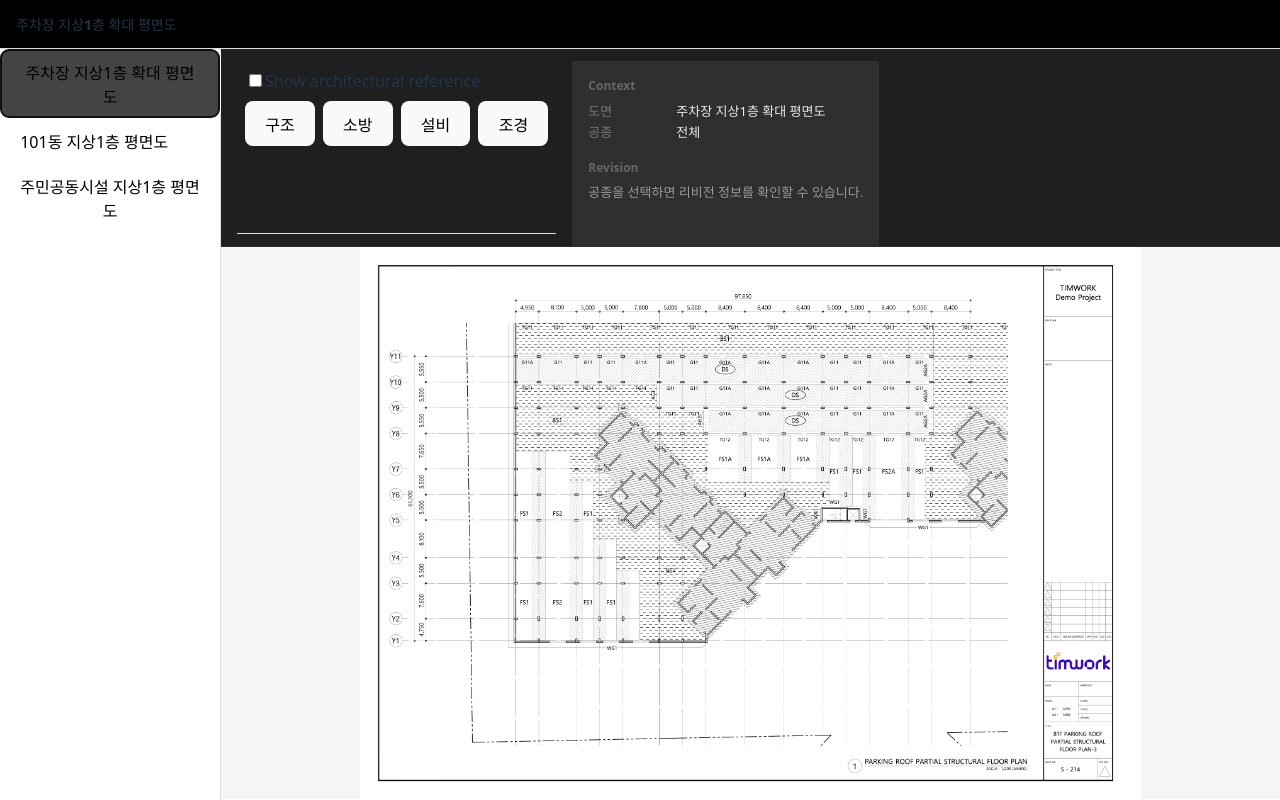
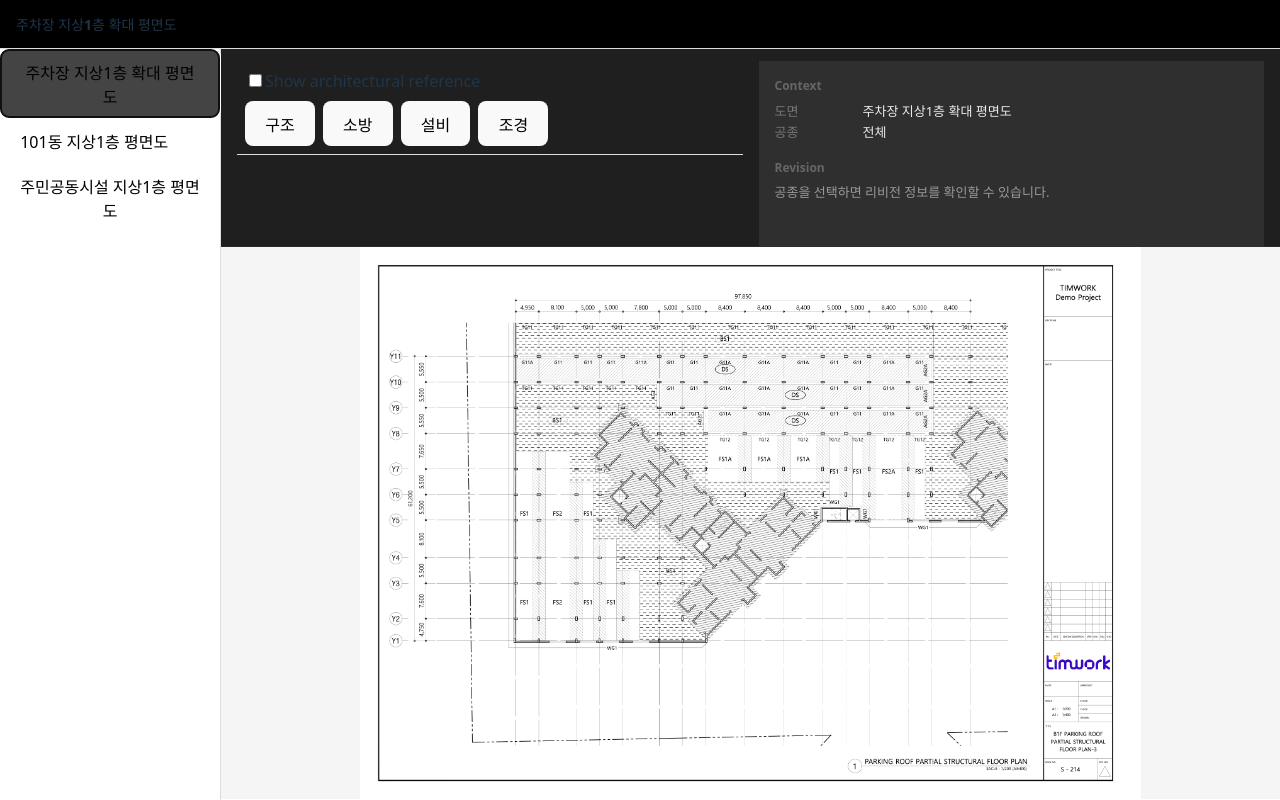
Before and after one commit to Donghunn-Lee/drawing-viewer, a React (Vite) app: page / in a window 1280 px wide. Both pictures are taken after a click on the button "주차장 지상1층 확대 평면도". Built offline with nearby package versions, Linux system fonts and the light colour scheme.

Commit message:
refactor: split viewer control surface into controls and context blocks

```diff
--- a/src/features/viewer/ViewerPane/ViewerPane.module.css
+++ b/src/features/viewer/ViewerPane/ViewerPane.module.css
@@ -13,4 +13,11 @@
   background: #1f1f1f;
 }
 
-/* 일단 단순히 위아래만 */
+.controlBlock {
+  flex: 0 0 auto;
+}
+
+.contextBlock {
+  flex: 1;
+  min-width: 0;
+}
--- a/src/features/viewer/ViewerPane/index.tsx
+++ b/src/features/viewer/ViewerPane/index.tsx
@@ -86,8 +86,13 @@ export const ViewerPane = ({ context, setContext }: Props) => {
       {/* Control Surface  */}
       {drawingForView?.disciplines && (
         <div className={styles.controlSurface}>
-          <DrawingControls drawing={drawingForView} context={context} setContext={setContext} />
-          <ContextPanel context={context} />
+          <div className={styles.contextBlock}>
+            <DrawingControls drawing={drawingForView} context={context} setContext={setContext} />
+          </div>
+
+          <div className={styles.contextBlock}>
+            <ContextPanel context={context} />
+          </div>
         </div>
       )}
 
```
